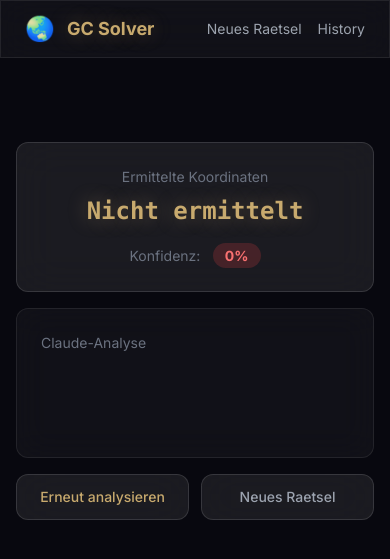
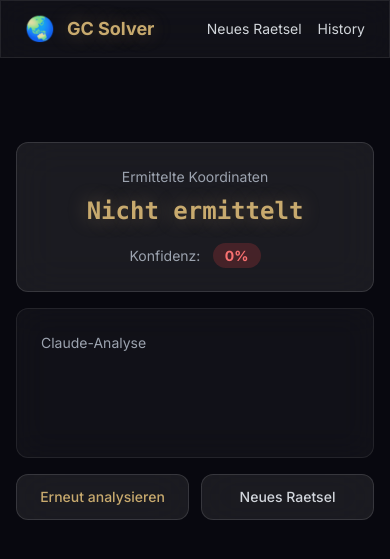
Before and after one commit to AscontiLab/gc-solver, a FastAPI app: template templates/result.html in a window 390 px wide. Shown: the top 559 px of the page. Run offline with FastAPI, Linux system fonts and the light colour scheme; the template is opened without the code that fills it, so the values that code supplies are empty; parts of the project's set-up code (start-up, migrations or seed data) failed here and were passed over; some libraries are stand-ins or nearby versions.

Commit message:
a11y: Focus-Styles, Skip-Link, Kontrast, ARIA, prefers-reduced-motion
- focus-visible Styles mit Gold-Outline
- Skip-Link + sr-only Klasse
- aria-label auf nav, Lightbox als role=dialog mit Escape-Handler
- History-Tabelle: tabindex + role=link + Enter-Handler
- Kontrast: text-gray-500 auf -400, -400 auf -300 erhoeht
- prefers-reduced-motion Media Query

Co-Authored-By: Claude Opus 4.6 (1M context) <noreply@anthropic.com>

```diff
--- a/templates/base.html
+++ b/templates/base.html
@@ -86,22 +86,35 @@
         ::-webkit-scrollbar-track { background: transparent; }
         ::-webkit-scrollbar-thumb { background: rgba(200, 170, 110, 0.3); border-radius: 3px; }
         ::-webkit-scrollbar-thumb:hover { background: rgba(200, 170, 110, 0.5); }
+
+        /* Accessibility */
+        a:focus-visible,.btn-gold:focus-visible{outline:2px solid #c8aa6e;outline-offset:2px;border-radius:8px}
+        .sr-only{position:absolute;width:1px;height:1px;padding:0;margin:-1px;overflow:hidden;clip:rect(0,0,0,0);white-space:nowrap;border-width:0}
+
+        @media (prefers-reduced-motion: reduce) {
+            *, *::before, *::after {
+                animation-duration: 0.01ms !important;
+                animation-iteration-count: 1 !important;
+                transition-duration: 0.01ms !important;
+            }
+        }
     </style>
 </head>
 <body class="font-inter">
+    <a href="#main-content" class="sr-only focus:not-sr-only focus:absolute focus:top-2 focus:left-2 focus:bg-gold-400 focus:text-dark focus:p-2 focus:rounded focus:z-[60]">Zum Inhalt springen</a>
     <!-- Navigation -->
-    <nav class="glass sticky top-0 z-50 px-6 py-3 flex items-center justify-between">
+    <nav class="glass sticky top-0 z-50 px-6 py-3 flex items-center justify-between" aria-label="Hauptnavigation">
         <a href="/" class="flex items-center gap-3 group">
             <span class="text-2xl">&#127759;</span>
             <span class="text-gold-400 font-bold text-lg gold-glow">GC Solver</span>
         </a>
         <div class="flex items-center gap-4">
-            <a href="/" class="text-sm text-gray-400 hover:text-gold-400 transition-colors">Neues Raetsel</a>
-            <a href="/history" class="text-sm text-gray-400 hover:text-gold-400 transition-colors">History</a>
+            <a href="/" class="text-sm text-gray-300 hover:text-gold-400 transition-colors">Neues Raetsel</a>
+            <a href="/history" class="text-sm text-gray-300 hover:text-gold-400 transition-colors">History</a>
         </div>
     </nav>
 
-    <main class="max-w-7xl mx-auto px-4 py-8">
+    <main id="main-content" class="max-w-7xl mx-auto px-4 py-8">
         {% block content %}{% endblock %}
     </main>
 
--- a/templates/result.html
+++ b/templates/result.html
@@ -6,7 +6,7 @@
     <div class="flex items-center justify-between mb-6">
         <div>
             <h1 class="text-2xl font-bold text-gold-400 gold-glow">{{ solve.cache_name or solve.gc_code }}</h1>
-            <div class="flex items-center gap-3 mt-1 text-sm text-gray-400">
+            <div class="flex items-center gap-3 mt-1 text-sm text-gray-300">
                 <span class="font-mono text-gold-400/80">{{ solve.gc_code }}</span>
                 {% if solve.cache_type %}<span>{{ solve.cache_type }}</span>{% endif %}
                 {% if solve.difficulty %}<span>D{{ solve.difficulty }}/T{{ solve.terrain }}</span>{% endif %}
@@ -27,7 +27,7 @@
             <!-- Koordinaten (gepostet) -->
             {% if solve.posted_coords %}
             <div class="glass rounded-xl p-4">
-                <h3 class="text-sm text-gray-500 mb-1">Gepostete Koordinaten</h3>
+                <h3 class="text-sm text-gray-400 mb-1">Gepostete Koordinaten</h3>
                 <p class="font-mono text-gray-300">{{ solve.posted_coords }}</p>
             </div>
             {% endif %}
@@ -35,7 +35,7 @@
             <!-- Beschreibung -->
             {% if solve.description_text %}
             <div class="glass rounded-xl p-4">
-                <h3 class="text-sm text-gray-500 mb-2">Beschreibung</h3>
+                <h3 class="text-sm text-gray-400 mb-2">Beschreibung</h3>
                 <div class="max-h-80 overflow-y-auto text-sm text-gray-300 leading-relaxed pr-2">
                     {{ solve.description_text[:3000] }}
                 </div>
@@ -53,7 +53,7 @@
             <!-- Bilder -->
             {% if images %}
             <div class="glass rounded-xl p-4">
-                <h3 class="text-sm text-gray-500 mb-2">Raetsel-Bilder</h3>
+                <h3 class="text-sm text-gray-400 mb-2">Raetsel-Bilder</h3>
                 <div class="grid grid-cols-2 gap-2">
                     {% for img in images %}
                     <img src="/{{ img }}" alt="Raetselbild"
@@ -67,7 +67,7 @@
             <!-- Screenshot -->
             {% if solve.screenshot_path %}
             <div class="glass rounded-xl p-4">
-                <h3 class="text-sm text-gray-500 mb-2">Screenshot</h3>
+                <h3 class="text-sm text-gray-400 mb-2">Screenshot</h3>
                 <img src="/{{ solve.screenshot_path }}" alt="Screenshot"
                      class="rounded-lg w-full cursor-pointer hover:opacity-80 transition-opacity"
                      @click="lightbox = '/{{ solve.screenshot_path }}'">
@@ -80,7 +80,7 @@
 
             <!-- Geloeste Koordinaten -->
             <div class="glass-strong rounded-xl p-6 text-center">
-                <h3 class="text-sm text-gray-500 mb-2">Ermittelte Koordinaten</h3>
+                <h3 class="text-sm text-gray-400 mb-2">Ermittelte Koordinaten</h3>
                 <p class="text-2xl font-bold font-mono text-gold-400 gold-glow mb-3"
                    x-ref="coords">{{ solve.solved_coords or 'Nicht ermittelt' }}</p>
 
@@ -94,7 +94,7 @@
 
                 <!-- Konfidenz-Badge -->
                 <div class="mt-4">
-                    <span class="text-sm text-gray-500">Konfidenz:</span>
+                    <span class="text-sm text-gray-400">Konfidenz:</span>
                     <span class="ml-2 px-3 py-1 rounded-full text-sm font-bold"
                           :class="{
                               'bg-green-500/20 text-green-400': {{ solve.confidence or 0 }} >= 70,
@@ -108,7 +108,7 @@
 
             <!-- Claude-Analyse -->
             <div class="glass rounded-xl p-6">
-                <h3 class="text-sm text-gray-500 mb-3">Claude-Analyse</h3>
+                <h3 class="text-sm text-gray-400 mb-3">Claude-Analyse</h3>
                 <div class="analysis text-sm leading-relaxed whitespace-pre-wrap break-words" x-ref="analysis">
                     {{ solve.claude_analysis | e }}
                 </div>
@@ -116,25 +116,25 @@
 
             {% if facts %}
             <div class="glass rounded-xl p-6">
-                <h3 class="text-sm text-gray-500 mb-3">Strukturierte Fakten</h3>
+                <h3 class="text-sm text-gray-400 mb-3">Strukturierte Fakten</h3>
                 <div class="space-y-4 text-sm text-gray-300">
                     {% if facts.puzzle_type %}
                     <div>
-                        <p class="text-gray-500 mb-1">Raetseltyp</p>
+                        <p class="text-gray-400 mb-1">Raetseltyp</p>
                         <p>{{ facts.puzzle_type }}</p>
                     </div>
                     {% endif %}
 
                     {% if facts.coordinate_prefix %}
                     <div>
-                        <p class="text-gray-500 mb-1">Koordinaten-Prefix</p>
+                        <p class="text-gray-400 mb-1">Koordinaten-Prefix</p>
                         <p class="font-mono">{{ facts.coordinate_prefix }}</p>
                     </div>
                     {% endif %}
 
                     {% if facts.referenced_numbers %}
                     <div>
-                        <p class="text-gray-500 mb-1">Relevante Zahlen</p>
+                        <p class="text-gray-400 mb-1">Relevante Zahlen</p>
                         <div class="flex flex-wrap gap-2">
                             {% for number in facts.referenced_numbers %}
                             <span class="px-2 py-1 rounded-md bg-white/5 font-mono">{{ number }}</span>
@@ -145,7 +145,7 @@
 
                     {% if facts.referenced_terms %}
                     <div>
-                        <p class="text-gray-500 mb-1">Relevante Begriffe</p>
+                        <p class="text-gray-400 mb-1">Relevante Begriffe</p>
                         <div class="flex flex-wrap gap-2">
                             {% for term in facts.referenced_terms %}
                             <span class="px-2 py-1 rounded-md bg-white/5">{{ term }}</span>
@@ -156,7 +156,7 @@
 
                     {% if facts.external_facts %}
                     <div>
-                        <p class="text-gray-500 mb-1">Externe Fakten</p>
+                        <p class="text-gray-400 mb-1">Externe Fakten</p>
                         <ul class="space-y-2 list-disc list-inside">
                             {% for item in facts.external_facts %}
                             <li>{{ item }}</li>
@@ -167,7 +167,7 @@
 
                     {% if facts.candidate_mappings %}
                     <div>
-                        <p class="text-gray-500 mb-1">Moegliche Zuordnungen</p>
+                        <p class="text-gray-400 mb-1">Moegliche Zuordnungen</p>
                         <ul class="space-y-2 list-disc list-inside">
                             {% for item in facts.candidate_mappings %}
                             <li>{{ item }}</li>
@@ -178,7 +178,7 @@
 
                     {% if facts.missing_links %}
                     <div>
-                        <p class="text-gray-500 mb-1">Noch offene Luecken</p>
+                        <p class="text-gray-400 mb-1">Noch offene Luecken</p>
                         <ul class="space-y-2 list-disc list-inside">
                             {% for item in facts.missing_links %}
                             <li>{{ item }}</li>
@@ -196,7 +196,7 @@
                 <div class="space-y-4 text-sm text-gray-300">
                     {% if structured_solution.used_facts %}
                     <div>
-                        <p class="text-gray-500 mb-1">Verwendete Fakten</p>
+                        <p class="text-gray-400 mb-1">Verwendete Fakten</p>
                         <ul class="space-y-2 list-disc list-inside">
                             {% for item in structured_solution.used_facts %}
                             <li>{{ item }}</li>
@@ -207,7 +207,7 @@
 
                     {% if structured_solution.reasoning_steps %}
                     <div>
-                        <p class="text-gray-500 mb-1">Schlussfolgerung</p>
+                        <p class="text-gray-400 mb-1">Schlussfolgerung</p>
                         <ol class="space-y-2 list-decimal list-inside">
                             {% for item in structured_solution.reasoning_steps %}
                             <li>{{ item }}</li>
@@ -218,7 +218,7 @@
 
                     {% if structured_solution.candidate_coordinate_logic %}
                     <div>
-                        <p class="text-gray-500 mb-1">Moegliche Koordinatenlogik</p>
+                        <p class="text-gray-400 mb-1">Moegliche Koordinatenlogik</p>
                         <ul class="space-y-2 list-disc list-inside">
                             {% for item in structured_solution.candidate_coordinate_logic %}
                             <li>{{ item }}</li>
@@ -229,7 +229,7 @@
 
                     {% if structured_solution.why_not_solved %}
                     <div>
-                        <p class="text-gray-500 mb-1">Warum nicht geloest</p>
+                        <p class="text-gray-400 mb-1">Warum nicht geloest</p>
                         <p>{{ structured_solution.why_not_solved }}</p>
                     </div>
                     {% endif %}
@@ -239,11 +239,11 @@
 
             {% if variable_resolution %}
             <div class="glass rounded-xl p-6">
-                <h3 class="text-sm text-gray-500 mb-3">Aufgeloeste Variablen</h3>
+                <h3 class="text-sm text-gray-400 mb-3">Aufgeloeste Variablen</h3>
                 <div class="space-y-4 text-sm text-gray-300">
                     {% if variable_resolution.resolved_variables %}
                     <div>
-                        <p class="text-gray-500 mb-1">Werte</p>
+                        <p class="text-gray-400 mb-1">Werte</p>
                         <div class="grid grid-cols-1 sm:grid-cols-2 gap-2">
                             {% for key, value in variable_resolution.resolved_variables.items() %}
                             <div class="rounded-lg bg-white/5 px-3 py-2 font-mono">{{ key }} = {{ value }}</div>
@@ -254,7 +254,7 @@
 
                     {% if variable_resolution.evidence %}
                     <div>
-                        <p class="text-gray-500 mb-1">Belege</p>
+                        <p class="text-gray-400 mb-1">Belege</p>
                         <ul class="space-y-2 list-disc list-inside">
                             {% for key, value in variable_resolution.evidence.items() %}
                             <li><span class="font-mono">{{ key }}</span>: {{ value }}</li>
@@ -265,7 +265,7 @@
 
                     {% if variable_resolution.resolution_steps %}
                     <div>
-                        <p class="text-gray-500 mb-1">Herleitung</p>
+                        <p class="text-gray-400 mb-1">Herleitung</p>
                         <ol class="space-y-2 list-decimal list-inside">
                             {% for item in variable_resolution.resolution_steps %}
                             <li>{{ item }}</li>
@@ -276,7 +276,7 @@
 
                     {% if variable_resolution.unresolved_variables %}
                     <div>
-                        <p class="text-gray-500 mb-1">Noch offen</p>
+                        <p class="text-gray-400 mb-1">Noch offen</p>
                         <ul class="space-y-2 list-disc list-inside">
                             {% for item in variable_resolution.unresolved_variables %}
                             <li>{{ item }}</li>
@@ -285,12 +285,12 @@
                     </div>
 
                     <div class="pt-2 border-t border-white/10">
-                        <p class="text-gray-500 mb-2">Manuell weiterrechnen</p>
+                        <p class="text-gray-400 mb-2">Manuell weiterrechnen</p>
                         <div class="grid grid-cols-1 sm:grid-cols-2 gap-3">
                             {% for item in variable_resolution.unresolved_variables %}
                             {% set variable_name = item.split(':', 1)[0].strip() if ':' in item else item.strip().split(' ', 1)[0] %}
                             <label class="block">
-                                <span class="block text-xs text-gray-500 mb-1 font-mono">{{ variable_name }}</span>
+                                <span class="block text-xs text-gray-400 mb-1 font-mono">{{ variable_name }}</span>
                                 <input type="text"
                                        class="w-full rounded-lg bg-white/5 border border-white/10 px-3 py-2 text-sm text-gray-200 focus:outline-none focus:border-gold-400"
                                        x-model="manualOverrides['{{ variable_name }}']"
@@ -315,7 +315,7 @@
                 <h3 class="text-sm text-gold-400 mb-3">Externe Quelle</h3>
                 <div class="space-y-3 text-sm text-gray-300">
                     <div>
-                        <p class="text-gray-500 mb-1">Quelle</p>
+                        <p class="text-gray-400 mb-1">Quelle</p>
                         <a href="{{ solve.research_url }}" target="_blank" rel="noopener noreferrer"
                            class="text-gold-400 hover:underline break-all">
                             {{ solve.research_summary or solve.research_url }}
@@ -323,13 +323,13 @@
                     </div>
                     {% if solve.research_source_type %}
                     <div>
-                        <p class="text-gray-500 mb-1">Typ</p>
+                        <p class="text-gray-400 mb-1">Typ</p>
                         <p>{{ solve.research_source_type }}</p>
                     </div>
                     {% endif %}
                     {% if solve.research_excerpt %}
                     <div>
-                        <p class="text-gray-500 mb-1">Verwendeter Kontext</p>
+                        <p class="text-gray-400 mb-1">Verwendeter Kontext</p>
                         <div class="whitespace-pre-wrap break-words text-gray-300">{{ solve.research_excerpt[:1200] }}</div>
                     </div>
                     {% endif %}
@@ -353,7 +353,7 @@
                     </span>
                 </button>
                 <a href="/" class="flex-1 glass-strong rounded-xl px-4 py-3 text-sm font-medium
-                                   text-gray-400 hover:bg-white/10 transition-colors text-center">
+                                   text-gray-300 hover:bg-white/10 transition-colors text-center">
                     Neues Raetsel
                 </a>
             </div>
@@ -362,9 +362,11 @@
 
     <!-- Lightbox -->
     <div x-show="lightbox" x-cloak
+         role="dialog" aria-modal="true" aria-label="Bildvorschau"
          @click="lightbox = null"
+         @keydown.escape.window="lightbox = null"
          class="fixed inset-0 bg-black/90 z-50 flex items-center justify-center p-8 cursor-pointer">
-        <img :src="lightbox" class="max-w-full max-h-full rounded-lg shadow-2xl">
+        <img :src="lightbox" class="max-w-full max-h-full rounded-lg shadow-2xl" alt="Vergroessertes Raetselbild">
     </div>
 </div>
 
```
Also changed, not shown: templates/history.html (+12 -10 lines), templates/home.html (+6 -6 lines).
